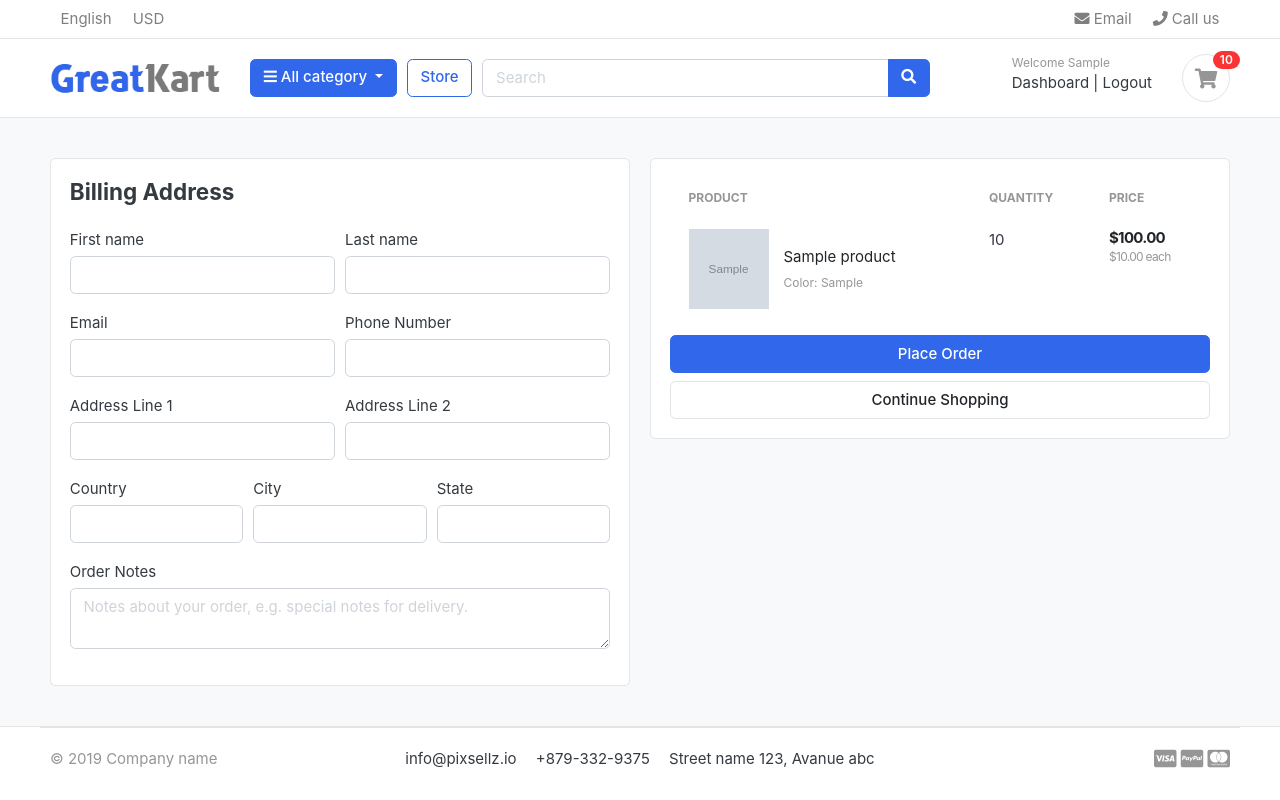
After one commit to Mikedeeb/Ecommerce-django, a Django app: page /cart/checkout/ in a window 1280 px wide. The commit adds this page. Run offline with Django 5.2, Linux system fonts and the light colour scheme; a user stored in the database is signed in; tables that the repository leaves empty hold one stand-in row (values such as "Sample post"); grey boxes marked "Sample" are stand-in pictures; some libraries are stand-ins or nearby versions; some web fonts are replaced.

Commit message:
Handle cart and check out for logged in users

```diff
--- a/carts/context_processors.py
+++ b/carts/context_processors.py
@@ -9,7 +9,10 @@ def counter(request):
     else:
         try:
             cart = Cart.objects.filter(cart_id=_cart_id(request))
-            cart_items = CartItem.objects.all().filter(cart=cart[:1])
+            if request.user.is_authenticated:
+                cart_items = CartItem.objects.all().filter(user=request.user)
+            else:
+                cart_items = CartItem.objects.all().filter(cart=cart[:1])
             for cart_item in cart_items:
                 cart_count += cart_item.quantity
         except Cart.DoesNotExist:
--- a/carts/models.py
+++ b/carts/models.py
@@ -1,6 +1,7 @@
 from django.db import models
 from store.models import Product
 from store.models import Variation
+from accounts.models import Account
 
 # Create your models here.
 
@@ -13,9 +14,10 @@ class Cart(models.Model):
         return self.cart_id
 
 class CartItem(models.Model):
+    user = models.ForeignKey(Account, on_delete=models.CASCADE, null=True)
     product = models.ForeignKey('store.Product', on_delete=models.CASCADE)
     variations = models.ManyToManyField(Variation, blank=True)
-    cart = models.ForeignKey(Cart, on_delete=models.CASCADE)
+    cart = models.ForeignKey(Cart, on_delete=models.CASCADE, null=True)
     quantity = models.IntegerField()
     is_active = models.BooleanField(default=True)
 
--- a/carts/urls.py
+++ b/carts/urls.py
@@ -6,4 +6,6 @@ urlpatterns = [
     path('add_cart/<int:product_id>/', views.add_cart, name='add_cart'),
     path('remove_cart/<int:product_id>/<int:cart_item_id>/', views.remove_cart, name='remove_cart'),
     path('remove_cart_item/<int:product_id>/<int:cart_item_id>/', views.remove_cart_item, name='remove_cart_item'),
+
+    path('checkout/', views.checkout, name='checkout'),
 ]
--- a/carts/views.py
+++ b/carts/views.py
@@ -3,7 +3,7 @@ from store.models import Product
 from .models import Cart
 from .models import CartItem
 from store.models import Variation
-from django.http import HttpResponse
+from django.contrib.auth.decorators import login_required
 
 
 # Create your views here.
@@ -15,67 +15,124 @@ def _cart_id(request):
     return cart
 
 def add_cart(request, product_id):
+    current_user = request.user
     product = Product.objects.get(id=product_id)
-    product_variation = []
-    if request.method == 'POST':
-        for item in request.POST:
-            key = item
-            value = request.POST[key]
+    if current_user.is_authenticated:
+        product_variation = []
+        if request.method == "POST":
+            for item in request.POST:
+                key = item
+                value = request.POST[key]
 
-            try:
-                variation = Variation.objects.get(variation_category__iexact=key, variation_value__iexact=value)
-                product_variation.append(variation)
-            except:
-                pass
+                try:
+                    variation = Variation.objects.get(
+                        variation_category__iexact=key, variation_value__iexact=value
+                    )
+                    product_variation.append(variation)
+                except:
+                    pass
 
-    try:
-        cart = Cart.objects.get(cart_id=_cart_id(request))
-    except Cart.DoesNotExist:
-        cart = Cart.objects.create(cart_id=_cart_id(request))
-    cart.save()
+        is_cart_item_exists = CartItem.objects.filter(product=product, user=current_user).exists()
+        if is_cart_item_exists:
+            cart_item = CartItem.objects.filter(product=product, user=current_user)
 
-    is_cart_item_exists = CartItem.objects.filter(product=product, cart=cart).exists()
-    if is_cart_item_exists:
-        cart_item = CartItem.objects.filter(product=product ,cart=cart)
-        # existing_variation -> database
-        # current variation -> product_variation
-        # item_id -> database
+            ex_var_list = []
+            id = []
+            for item in cart_item:
+                existing_variation = item.variations.all()
+                ex_var_list.append(list(existing_variation))
+                id.append(item.id)
 
-        ex_var_list = []
-        id = []
-        for item in cart_item:
-            existing_variation = item.variations.all()
-            ex_var_list.append(list(existing_variation))
-            id.append(item.id)
+            print(ex_var_list)
 
-        print(ex_var_list)
+            if product_variation in ex_var_list:
+                index = ex_var_list.index(product_variation)
+                item_id = id[index]
+                item = CartItem.objects.get(product=product, id=item_id)
+                item.quantity += 1
+                item.save()
+            else:
+                cart_item = CartItem.objects.create(
+                    product=product, user=current_user, quantity=1
+                )
+                if len(product_variation) > 0:
+                    cart_item.variations.clear()
+                    cart_item.variations.add(*product_variation)
+                cart_item.save()
+        else:
+            cart_item = CartItem.objects.create(product=product, user=current_user, quantity=1)
+            if len(product_variation) > 0:
+                cart_item.variations.clear()
+                cart_item.variations.add(*product_variation)
+            cart_item.save()
+        return redirect("cart")
 
-        if product_variation in ex_var_list:
-            index = ex_var_list.index(product_variation)
-            item_id = id[index]
-            item = CartItem.objects.get(product=product, id=item_id)
-            item.quantity += 1
-            item.save()
+    # if the user is not authenticated
+    else:
+        product_variation = []
+        if request.method == 'POST':
+            for item in request.POST:
+                key = item
+                value = request.POST[key]
+
+                try:
+                    variation = Variation.objects.get(variation_category__iexact=key, variation_value__iexact=value)
+                    product_variation.append(variation)
+                except:
+                    pass
+
+        try:
+            cart = Cart.objects.get(cart_id=_cart_id(request))
+        except Cart.DoesNotExist:
+            cart = Cart.objects.create(cart_id=_cart_id(request))
+        cart.save()
+
+        is_cart_item_exists = CartItem.objects.filter(product=product, cart=cart).exists()
+        if is_cart_item_exists:
+            cart_item = CartItem.objects.filter(product=product ,cart=cart)
+            # existing_variation -> database
+            # current variation -> product_variation
+            # item_id -> database
+
+            ex_var_list = []
+            id = []
+            for item in cart_item:
+                existing_variation = item.variations.all()
+                ex_var_list.append(list(existing_variation))
+                id.append(item.id)
+
+            print(ex_var_list)
+
+            if product_variation in ex_var_list:
+                index = ex_var_list.index(product_variation)
+                item_id = id[index]
+                item = CartItem.objects.get(product=product, id=item_id)
+                item.quantity += 1
+                item.save()
+            else:
+                cart_item = CartItem.objects.create(product=product, cart=cart, quantity=1)
+                if len(product_variation) > 0:
+                    cart_item.variations.clear()
+                    cart_item.variations.add(*product_variation)
+                cart_item.save()
         else:
             cart_item = CartItem.objects.create(product=product, cart=cart, quantity=1)
             if len(product_variation) > 0:
                 cart_item.variations.clear()
                 cart_item.variations.add(*product_variation)
             cart_item.save()
-    else:
-        cart_item = CartItem.objects.create(product=product, cart=cart, quantity=1)
-        if len(product_variation) > 0:
-            cart_item.variations.clear()
-            cart_item.variations.add(*product_variation)
-        cart_item.save()
-    return redirect('cart')
+        return redirect('cart')
 
 
 def remove_cart(request, product_id, cart_item_id):
-    cart = Cart.objects.get(cart_id=_cart_id(request))
+
     product = get_object_or_404(Product, id=product_id)
     try:
-        cart_item = CartItem.objects.get(product=product, cart=cart, id=cart_item_id)
+        if request.user.is_authenticated:
+            cart_item = CartItem.objects.get(product=product, user=request.user, id=cart_item_id)
+        else:
+            cart = Cart.objects.get(cart_id=_cart_id(request))
+            cart_item = CartItem.objects.get(product=product, cart=cart, id=cart_item_id)
         if cart_item.quantity > 1:
             cart_item.quantity -= 1
             cart_item.save()
@@ -87,9 +144,13 @@ def remove_cart(request, product_id, cart_item_id):
 
 
 def remove_cart_item(request, product_id, cart_item_id):
-    cart = Cart.objects.get(cart_id=_cart_id(request))
+
     product = get_object_or_404(Product, id=product_id)
-    cart_item = CartItem.objects.get(product=product, cart=cart, id=cart_item_id)
+    if request.user.is_authenticated:
+        cart_item = CartItem.objects.get(product=product, user=request.user, id=cart_item_id)
+    else:
+        cart = Cart.objects.get(cart_id=_cart_id(request))
+        cart_item = CartItem.objects.get(product=product, cart=cart, id=cart_item_id)
     cart_item.delete()
     return redirect('cart')
 
@@ -98,8 +159,11 @@ def cart(request, total=0, quantity=0, cart_items=None):
     try:
         tax = 0
         grand_total = 0
-        cart = Cart.objects.get(cart_id=_cart_id(request))
-        cart_items = CartItem.objects.filter(cart=cart, is_active=True)
+        if request.user.is_authenticated:
+            cart_items = CartItem.objects.filter(user=request.user, is_active=True)
+        else:
+            cart = Cart.objects.get(cart_id=_cart_id(request))
+            cart_items = CartItem.objects.filter(cart=cart, is_active=True)
         for cart_item in cart_items:
             total += (cart_item.product.price * cart_item.quantity)
             quantity += cart_item.quantity
@@ -117,3 +181,31 @@ def cart(request, total=0, quantity=0, cart_items=None):
     }
 
     return render(request, 'store/cart.html', context)
+
+
+@login_required(login_url='login')
+def checkout(request, total=0, quantity=0, cart_items=None):
+    try:
+        tax = 0
+        grand_total = 0
+        if request.user.is_authenticated:
+            cart_items = CartItem.objects.filter(user=request.user, is_active=True)
+        else:
+            cart = Cart.objects.get(cart_id=_cart_id(request))
+            cart_items = CartItem.objects.filter(cart=cart, is_active=True)
+        for cart_item in cart_items:
+            total += cart_item.product.price * cart_item.quantity
+            quantity += cart_item.quantity
+        tax = (2 * total) / 100
+        grand_total = total + tax
+    except Cart.DoesNotExist:
+        pass
+
+    context = {
+        "total": total,
+        "quantity": quantity,
+        "cart_items": cart_items,
+        "tax": tax,
+        "grand_total": grand_total,
+    }
+    return render(request, 'store/checkout.html', context)
--- a/templates/store/cart.html
+++ b/templates/store/cart.html
@@ -102,7 +102,7 @@
                 <p class="text-center mb-3">
                     <img src="{% static './images/misc/payments.png' %}" height="26">
                 </p>
-                <a href="./place-order.html" class="btn btn-primary btn-block"> Checkout </a>
+                <a href="{% url 'checkout' %}" class="btn btn-primary btn-block"> Checkout </a>
                 <a href="{% url 'store' %}" class="btn btn-light btn-block">Continue Shopping</a>
             </div> <!-- card-body.// -->
             </div> <!-- card.// -->
--- /dev/null
+++ b/templates/store/checkout.html
@@ -0,0 +1,132 @@
+{% extends 'base.html' %}
+
+{% load static %}
+
+{% block content %}
+
+<section class="section-content padding-y bg">
+    <div class="container">
+
+    <!-- ============================ COMPONENT 1 ================================= -->
+    <div class="row">
+        <aside class="col-lg-6">
+    <div class="card">
+        <div class="card-body">
+            <h4 class="card-title mb-4">Billing Address</h4>
+            <form action="" method="POST">
+                {% csrf_token %}
+                <div class="form-row">
+                    <div class="col form-group">
+                        <label for="first_name">First name</label>
+                        <input type="text" class="form-control" name="first_name" required>
+                    </div> <!-- form-group end.// -->
+                    <div class="col form-group">
+                        <label for="last_name">Last name</label>
+                        <input type="text" class="form-control" name="last_name" required>
+                    </div> <!-- form-group end.// -->
+                </div> <!-- form-row end.// -->
+                <div class="form-row">
+                    <div class="col form-group">
+                        <label for="email">Email</label>
+                        <input type="email" class="form-control" name="email" required>
+                    </div> <!-- form-group end.// -->
+                    <div class="col form-group">
+                        <label for="phone_number">Phone Number</label>
+                        <input type="text" class="form-control" name="phone_number" required>
+                    </div> <!-- form-group end.// -->
+                </div> <!-- form-row end.// -->
+                <div class="form-row">
+                    <div class="col form-group">
+                        <label for="">Address Line 1</label>
+                        <input type="text" class="form-control" name="address_line1" required>
+                    </div> <!-- form-group end.// -->
+                    <div class="col form-group">
+                        <label for="">Address Line 2</label>
+                        <input type="text" class="form-control" name="address_line_2">
+                    </div> <!-- form-group end.// -->
+                </div> <!-- form-row end.// -->
+                <div class="form-row">
+                    <div class="col form-group">
+                        <label for="">Country</label>
+                        <input type="text" class="form-control" name="country" required>
+                    </div> <!-- form-group end.// -->
+                    <div class="col form-group">
+                        <label for="">City</label>
+                        <input type="text" class="form-control" name="city" required>
+                    </div> <!-- form-group end.// -->
+                    <div class="col form-group">
+                        <label for="">State</label>
+                        <input type="text" class="form-control" name="state" required>
+                    </div> <!-- form-row end.// -->
+                </div>
+                <div class="form-row">
+                    <div class="col form-group">
+                        <label for="">Order Notes</label>
+                        <textarea row="2" class="form-control" name="order_notes" placeholder="Notes about your order, e.g. special notes for delivery."></textarea>
+                    </div> <!-- form-group end.// -->
+                </div> <!-- form-group end.// -->
+
+        </div> <!-- card-body.// -->
+    </div> <!-- card.// -->
+
+        </aside> <!-- col.// -->
+        <aside class="col-lg-6">
+
+            <div class="card">
+            <div class="card-body">
+                <table class="table table-borderless table-shopping-cart">
+    <thead class="text-muted">
+    <tr class="small text-uppercase">
+      <th scope="col">Product</th>
+      <th scope="col" width="120">Quantity</th>
+      <th scope="col" width="120">Price</th>
+    </tr>
+    </thead>
+    <tbody>
+    {% for cart_item in cart_items %}
+    <tr>
+        <td>
+            <figure class="itemside align-items-center">
+                <div class="aside"><img src="{{ cart_item.product.image.url }}" class="img-sm"></div>
+                <figcaption class="info">
+                    <a href="{{ cart_item.product.get_url }}" class="title text-dark">{{ cart_item.product.product_name }}</a>
+                    <p class="text-muted small">
+                        {% if cart_item.variations.all %}
+                            {% for item in cart_item.variations.all %}
+                            {{ item.variation_category | capfirst }}: {{ item.variation_value | capfirst }} <br>
+                            {% endfor %}
+                        {% endif %}
+                    </p>
+                </figcaption>
+            </figure>
+        </td>
+        <td>
+            <label for="">{{ cart_item.quantity }}</label>
+        </td>
+        <td>
+            <div class="price-wrap">
+                <var class="price">${{ cart_item.subtotal }}</var>
+                <small class="text-muted"> ${{ cart_item.product.price }} each </small>
+            </div> <!-- price-wrap .// -->
+        </td>
+    </tr>
+    {% endfor %}
+    </tbody>
+    </table>
+                <button type="submit" class="btn btn-primary btn-block" name="submit"> Place Order </button>
+                <a href="{% url 'store' %}" class="btn btn-light btn-block">Continue Shopping</a>
+                </form>
+            </div> <!-- card-body.// -->
+            </div> <!-- card.// -->
+
+
+    </aside> <!-- col.// -->
+
+
+    </div> <!-- row.// -->
+    <!-- ============================ COMPONENT 1 END .// ================================= -->
+
+    </div> <!-- container .//  -->
+    </section>
+
+{% endblock %}
```
Also changed, not shown: accounts/views.py (+52 -1 lines), carts/migrations/0003_cartitem_user_alter_cartitem_cart.py (added).
